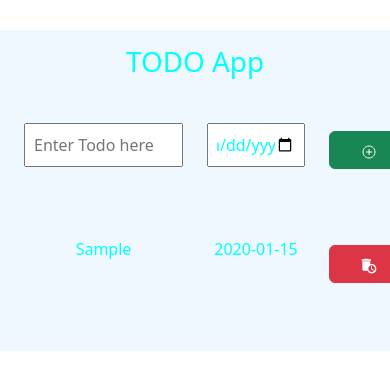
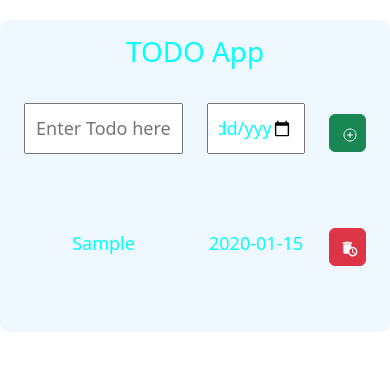
Before and after one commit to KG-SE/react-todo-app, a React (Vite) app: page / in a window 390 px wide. Both pictures are taken after typing "Sample", "2020-01-15" into the empty fields and a click on the button 369 px from the left and 150 px from the top of the page. Shown: the top 390 px of the page. Built offline with nearby package versions, Linux system fonts and the light colour scheme.

Commit message:
Update src/App.css and TodoItem.jsx

```diff
--- a/src/App.css
+++ b/src/App.css
@@ -68,29 +68,31 @@ input{
 @media (max-width: 480px){
 
   .container{
-    width: 100%;
+    width: 95%;
+    margin: 20px auto;
     padding: 15px;
-    border-radius: 0;
-  }
-
-  h1{
-    font-size: 28px;
-  }
-
-  input{
-    font-size: 15px;
-    padding: 8px;
+    border-radius: 10px;
+    overflow: hidden;
   }
 
   .kg-row{
-    font-size: 16px;
     margin: 8px 0;
+    align-items: center;
+  }
+
+  .kg-row > div{
+    margin-bottom: 8px;
   }
 
   .kg-bt{
     width: 100%;
+    min-width: 0;
+    padding: 10px;
     font-size: 15px;
-    padding: 8px;
+  }
+
+  input{
+    width: 100%;
   }
 
 }
--- a/src/components/TodoItem.jsx
+++ b/src/components/TodoItem.jsx
@@ -5,8 +5,8 @@ function Todoitem({todoName,todoDate}){
 
   const {deleteItem} = useContext(TodoItemsContext)
 return <div className="container">
-  <div class="row kg-row">
-    <div class="col-6">
+  <div className="row kg-row">
+    <div className="col-6">
       {todoName}
       </div>
 
```
